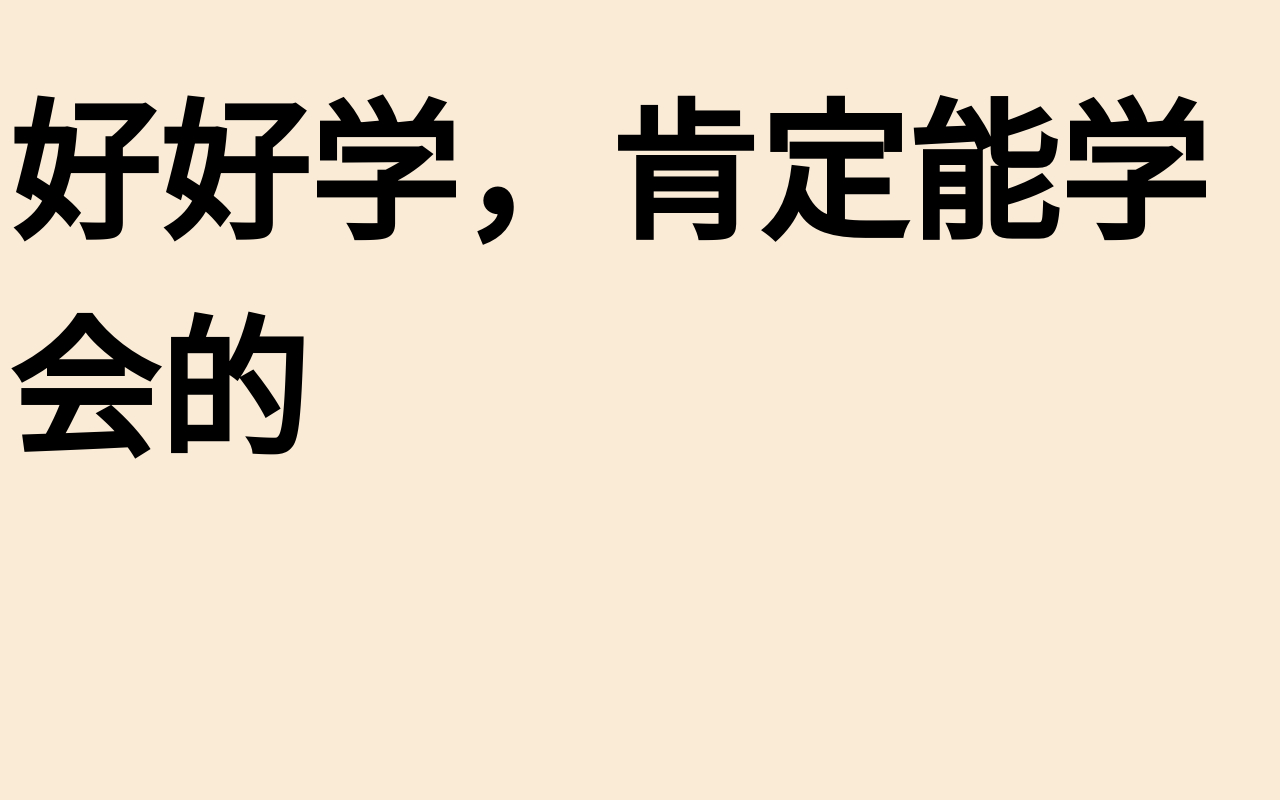
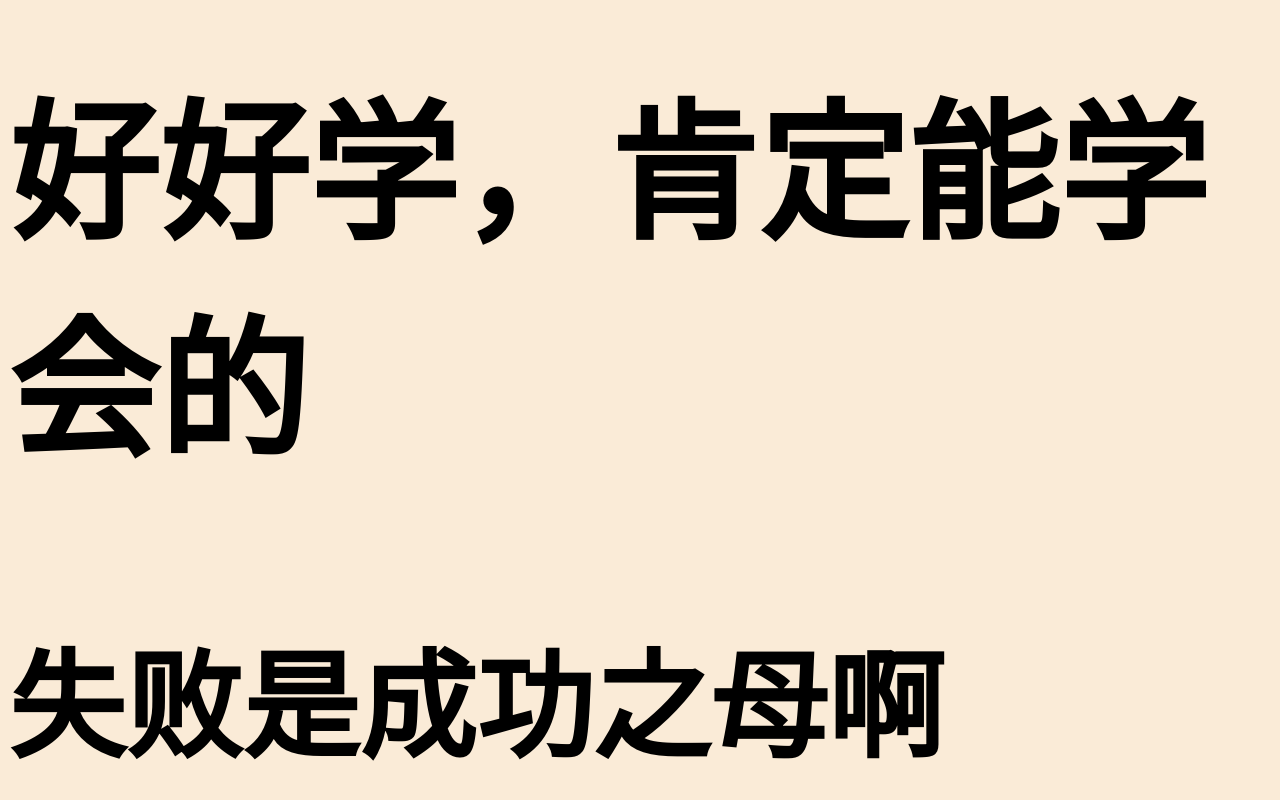
Before and after one commit to JessicaLiu0220/git-demo-01, a plain HTML site: page index.html in a window 1280 px wide. Shown: the part 504-1304 px from the top of the page. Before the commit the page ends 1117 px from the top, so only its background shows below. Drawn offline with Linux system fonts and the light colour scheme.

Commit message:
失败是成功之母

```diff
--- a/index.html
+++ b/index.html
@@ -10,5 +10,6 @@
 <body>
     <h1>莫生气</h1>
     <h2>好好学，肯定能学会的</h2>
+    <h3>失败是成功之母啊</h3>
 </body>
 </html>
```
